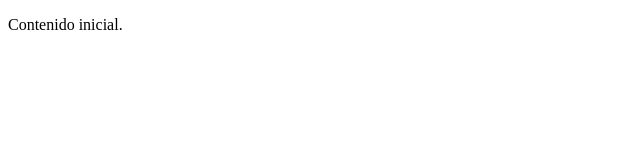
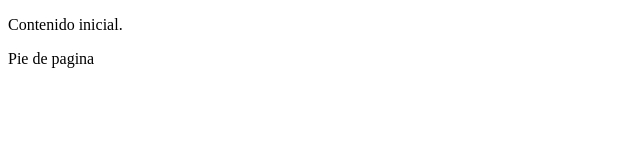
Before and after one commit to laautalenss/proyecto-web, a plain HTML site: page index.html in a window 1280 px wide. Shown: the full height of the page, 0-640 px from the left. Drawn offline with Linux system fonts and the light colour scheme.

Commit message:
Añadir el pie de pagina

```diff
--- a/index.html
+++ b/index.html
@@ -6,8 +6,10 @@
   <title>Proyecto Web</title>
 </head>
 <body>
-  <main>
     <p>Contenido inicial.</p>
-  </main>
+
+    <footer>
+      <p>Pie de pagina</p>
+    </footer>
 </body>
 </html>
```
